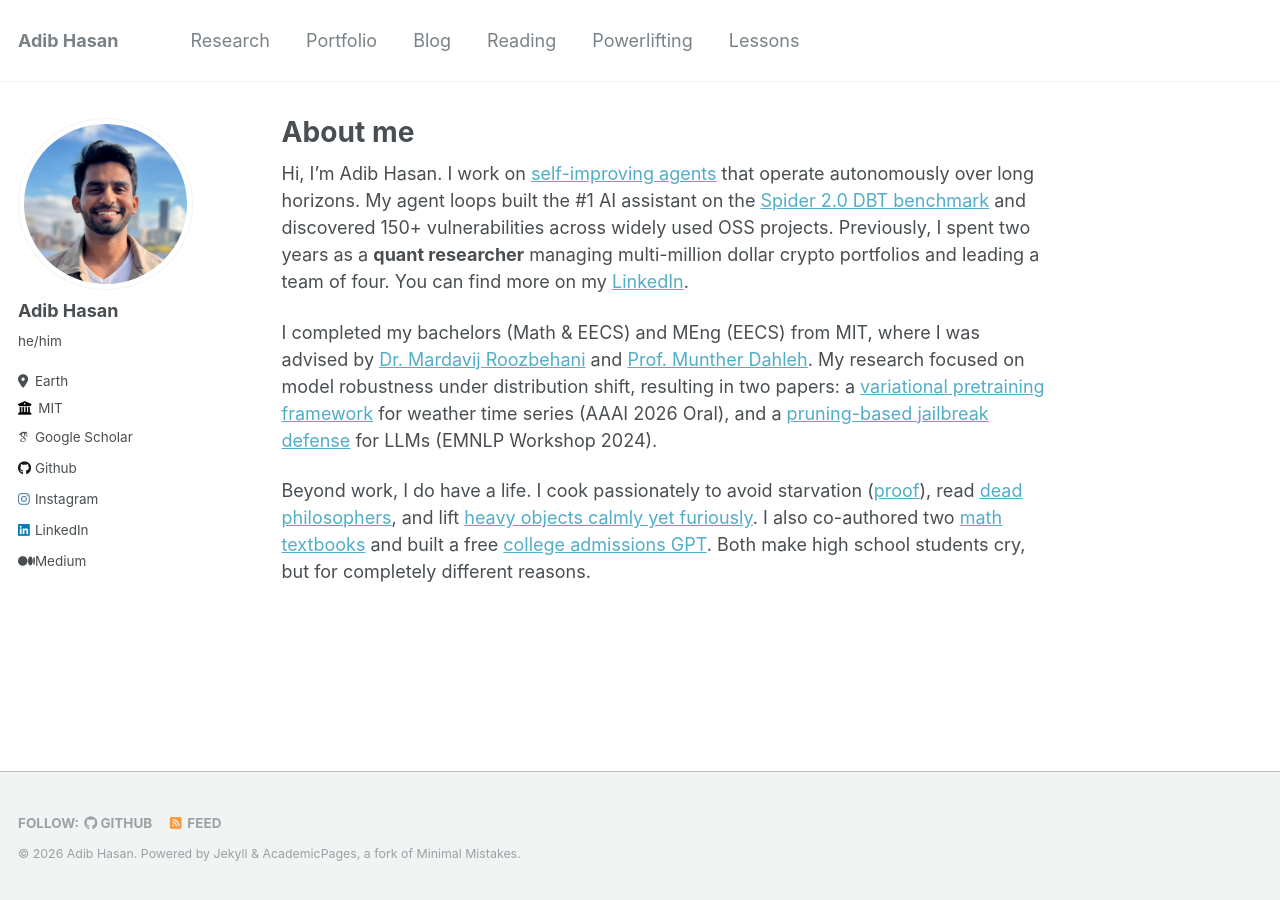
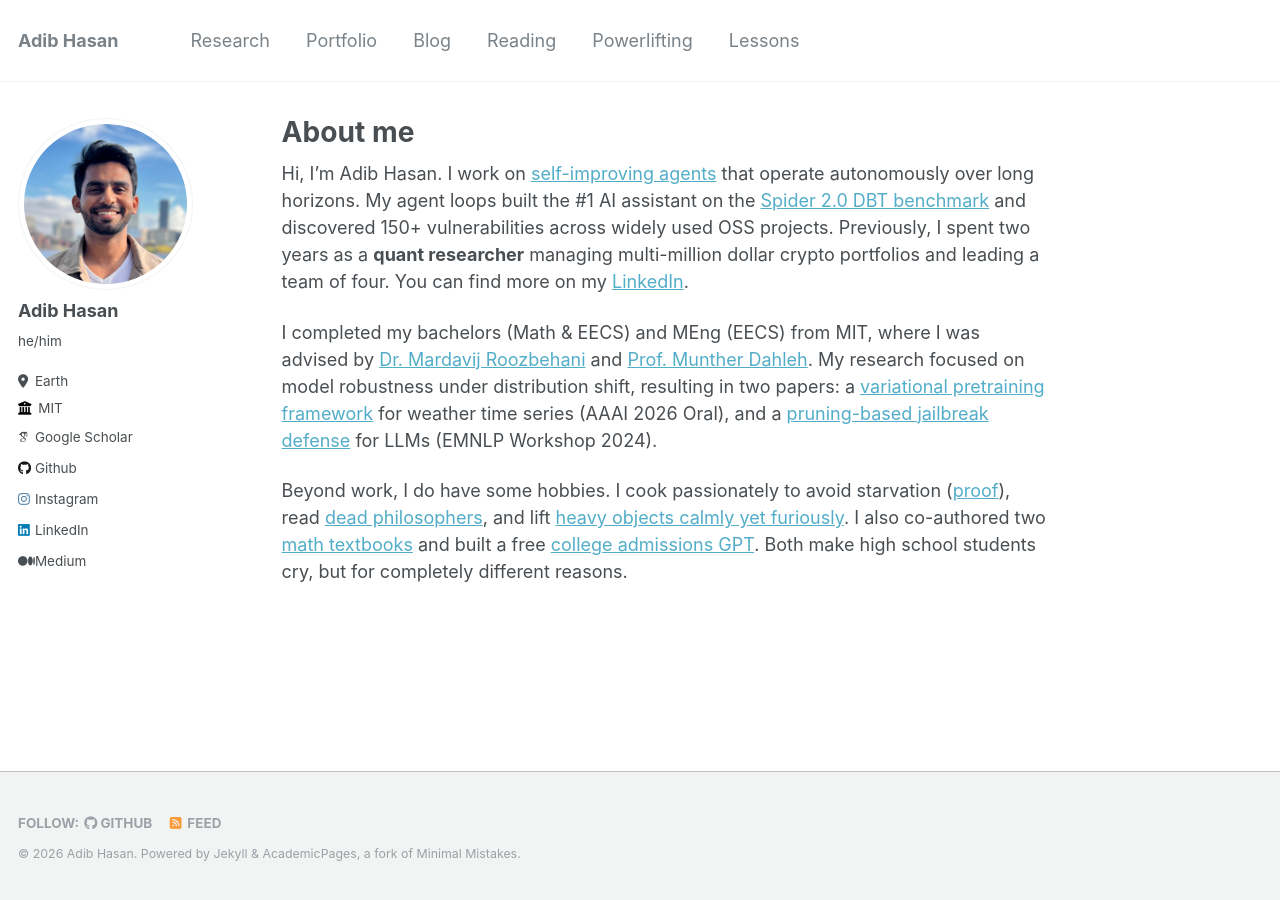
Before and after one commit to Neehan/neehan.github.io, a Jekyll site: the page built from _pages/about.md, in a window 1280 px wide. Built offline with Jekyll 4.4.1, drawn with Linux system fonts in a browser that asks for light colours; some web fonts are replaced.

Commit message:
Minor wording tweak in hobbies paragraph
Co-Authored-By: Claude Opus 4.6 (1M context) <noreply@anthropic.com>

```diff
--- a/_pages/about.md
+++ b/_pages/about.md
@@ -11,4 +11,4 @@ Hi, I'm Adib Hasan. I work on [self-improving agents](https://github.com/SignalP
 
 I completed my bachelors (Math & EECS) and MEng (EECS) from MIT, where I was advised by [Dr. Mardavij Roozbehani](https://idss.mit.edu/staff/mardavij-roozbehani/) and [Prof. Munther Dahleh](https://idss.mit.edu/staff/munther-dahleh/). My research focused on model robustness under distribution shift, resulting in two papers: a [variational pretraining framework](https://arxiv.org/abs/2508.03589) for weather time series (AAAI 2026 Oral), and a [pruning-based jailbreak defense](https://arxiv.org/abs/2401.10862) for LLMs (EMNLP Workshop 2024).
 
-Beyond work, I do have a life. I cook passionately to avoid starvation ([proof](https://www.instagram.com/le.spicemaster/)), read [dead philosophers](/reading/), and lift [heavy objects calmly yet furiously](/powerlifting/). I also co-authored two [math textbooks](/portfolio/) and built a free [college admissions GPT](https://chatgpt.com/g/g-673c242ba900819183752398e7a8833b-essay-mate). Both make high school students cry, but for completely different reasons.
+Beyond work, I do have some hobbies. I cook passionately to avoid starvation ([proof](https://www.instagram.com/le.spicemaster/)), read [dead philosophers](/reading/), and lift [heavy objects calmly yet furiously](/powerlifting/). I also co-authored two [math textbooks](/portfolio/) and built a free [college admissions GPT](https://chatgpt.com/g/g-673c242ba900819183752398e7a8833b-essay-mate). Both make high school students cry, but for completely different reasons.
```
